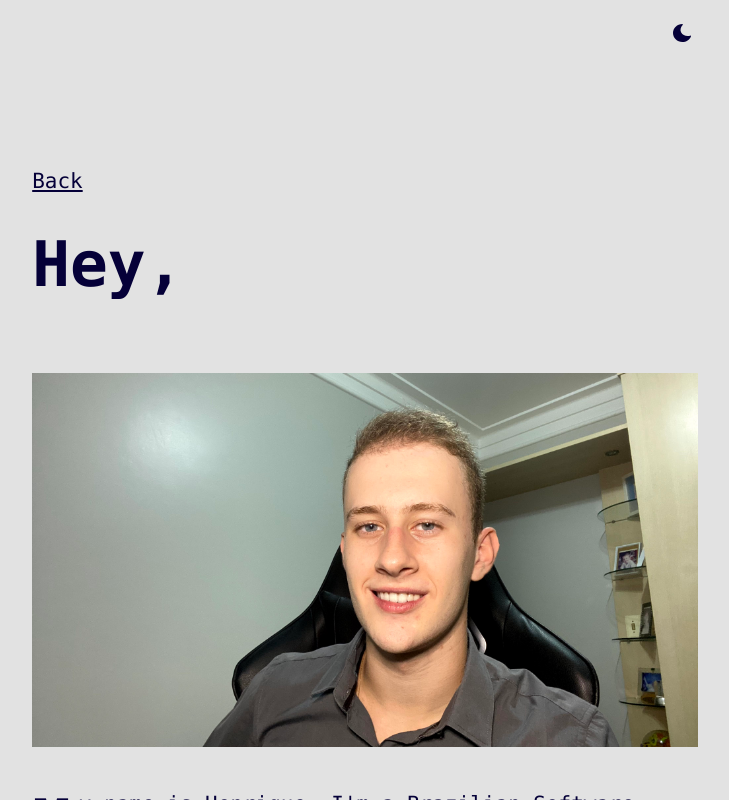
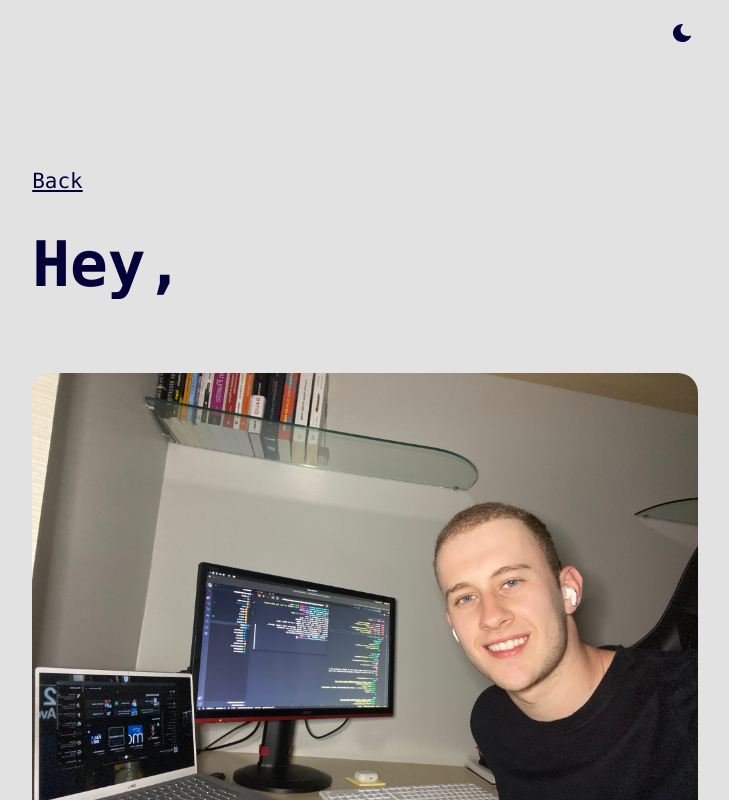
Before and after one commit to HenriPett/henr.dev, a Next.js app: page /about in a window 1280 px wide. Shown: the top 800 px of the page, without its empty margins (275-1004 px from the left). Built offline with nearby package versions, Linux system fonts and the light colour scheme.

Commit message:
upd: /about photo

```diff
--- a/pages/about.js
+++ b/pages/about.js
@@ -21,7 +21,7 @@ const About = () => (
         <h1 className="heading2Xl">Hey,</h1>
         <div className="contentWrapper">
           <section>
-            <img src="/me.jpg" />
+            <img src="/me2.jpg" style={{"border-radius": "20px"}}/>
           </section>
           <section>
             <p>
```
Also changed, not shown: public/me.jpg (deleted), public/me2.jpg (added).
